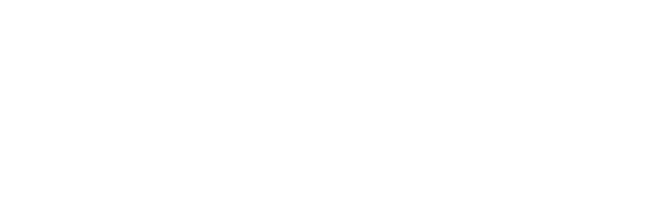
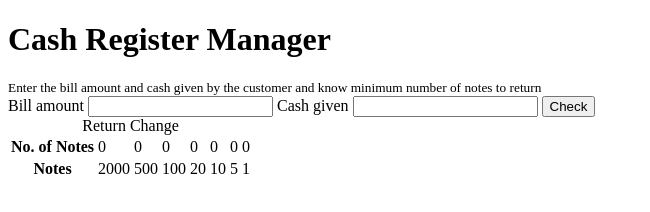
Before and after one commit to codefromrvk/cash-register-app, a plain HTML site: page index.html in a window 1280 px wide. Shown: the whole page, without its empty margins (0-650 px from the left). Drawn offline with Linux system fonts and the light colour scheme.

Commit message:
add html template

```diff
--- a/index.html
+++ b/index.html
@@ -9,6 +9,39 @@
 </head>
 
 <body>
+    <div class="contain">
+        <h1>Cash Register Manager</h1>
+        <small style="display:block">Enter the bill amount and cash given by the customer and know minimum number of
+            notes to return</small>
+        <label for="bill-amount">Bill amount</label>
+        <input id="bill-amount" type="number">
+        <label for="given-amount">Cash given</label>
+        <input id="given-amount" type="number">
+        <button>Check</button>
+        <table>
+            <caption>Return Change</caption>
+            <tr>
+                <th>No. of Notes</th>
+                <td>0</td>
+                <td>0</td>
+                <td>0</td>
+                <td>0</td>
+                <td>0</td>
+                <td>0</td>
+                <td>0</td>
+            </tr>
+            <tr>
+                <th>Notes</th>
+                <td>2000</td>
+                <td>500</td>
+                <td>100</td>
+                <td>20</td>
+                <td>10</td>
+                <td>5</td>
+                <td>1</td>
+            </tr>
+        </table>
+    </div>
 
 </body>
 
```
